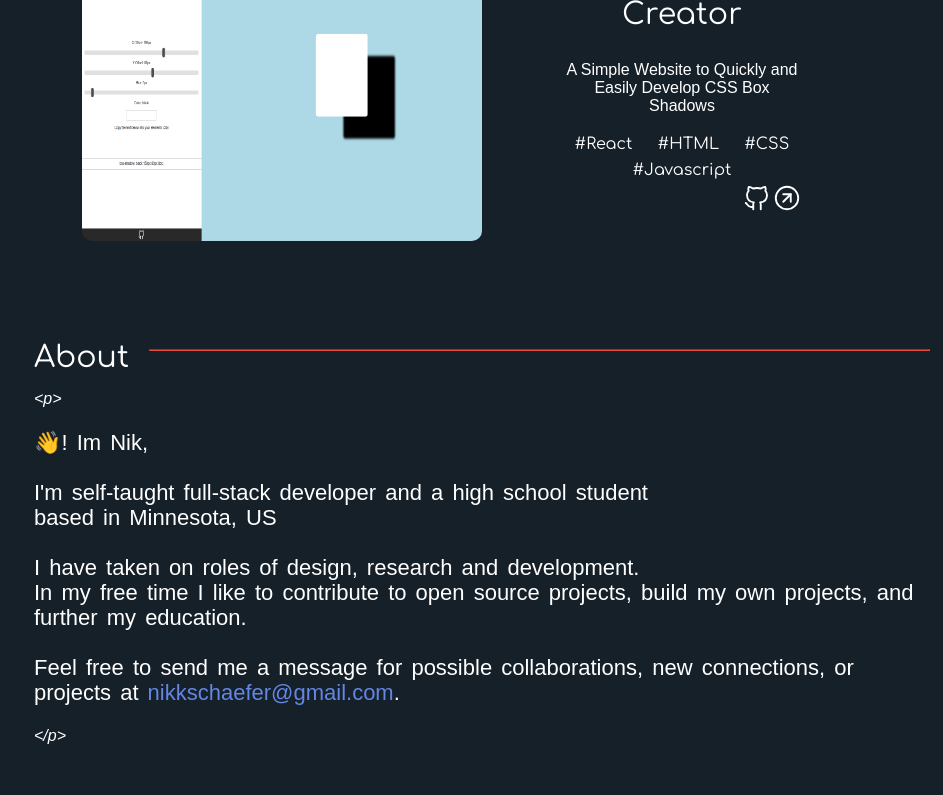
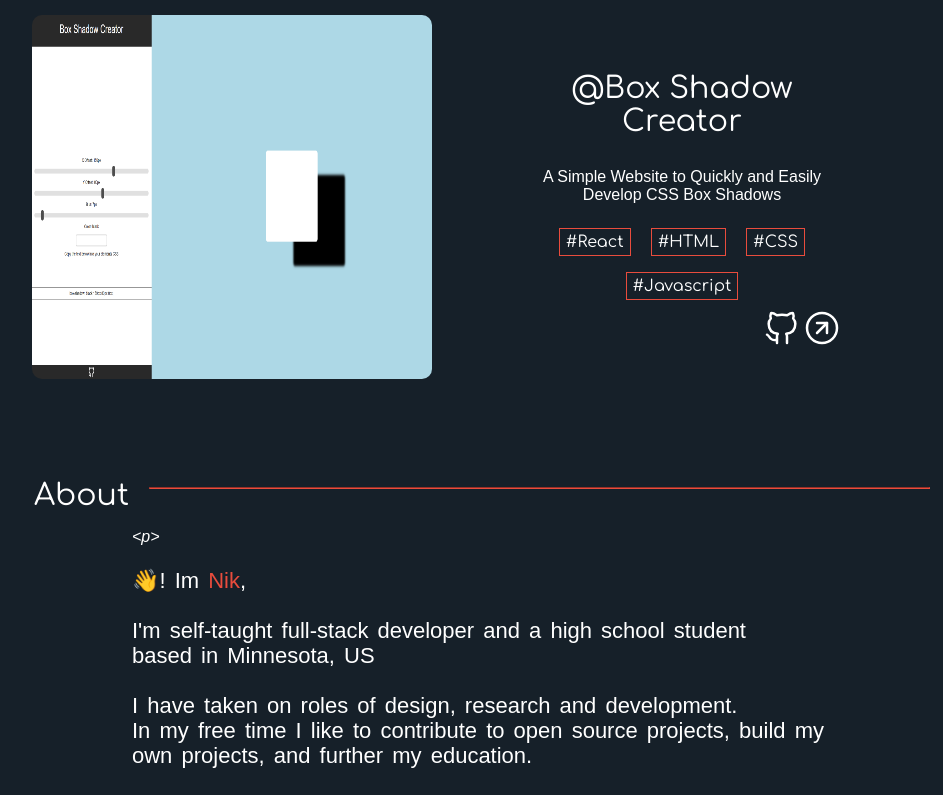
Before and after one commit to NikSchaefer/portfolio-v1, a React (Create React App) app: page / in a window 1280 px wide. Shown: the part 3200-3995 px from the top of the page, without its empty margins (158-1101 px from the left). Built offline with nearby package versions, Linux system fonts and the light colour scheme.

Commit message:
Project Borders ++

```diff
--- a/src/App.css
+++ b/src/App.css
@@ -589,6 +589,7 @@ circle {
 
 .about-div {
     width: 70%;
+    max-width: 700px;
     margin: auto;
     margin-bottom: 200px;
 }
@@ -632,7 +633,7 @@ circle {
 .project-div {
     display: flex;
     flex-direction: row;
-    width: 800px;
+    width: 900px;
     color: var(--font-color);
     border-radius: 10px;
     margin: 100px auto;
@@ -669,26 +670,33 @@ circle {
 }
 
 .project-link-img {
-    width: 30px;
+    width: 40px;
     border-radius: 50px;
     transition: all ease-in-out 0.3s;
 }
 
 .project-link-img:hover {
     background-color: var(--accent);
+    cursor: pointer;
+}
+
+.project-link {
+    display:inline;
 }
 
 .project-tag-div {
     display: flex;
     flex-wrap: wrap;
     font-family: "Comfortaa", sans-serif;
+    justify-content: center;
 }
 
 .project-tag {
     padding: 4px 6px;
     color: var(--font-color);
     transition: all ease-in-out 0.3s;
-    margin: auto;
+    margin: 8px 10px;
+    border: solid var(--accent) 1px;
 }
 
 .project-tag:hover {
@@ -724,7 +732,7 @@ circle {
 footer {
     color: white;
     padding: 40px 0;
-    border-top: var(--color-primary) solid 1px;
+    border-top: var(--accent) solid 1px;
 }
 
 .footer-main-text {
--- a/src/Pages/Components/Project.js
+++ b/src/Pages/Components/Project.js
@@ -20,8 +20,8 @@ const Project = (props) => {
                     <Links skills={props.skills} />
                 </div>
                 <div className='project-link-div'>
-                    <a href={props.github} className='project-link'><img alt='' className='project-link-img' src={github} /></a>
-                    <a href={props.link} className='project-link'><img alt='' className='project-link-img' src={GoTo} /></a>
+                    <p onClick={function () { window.open(props.github) }} className='project-link'><img alt='' className='project-link-img' src={github} /></p>
+                    <p onClick={function () { window.open(props.link) }} className='project-link'><img alt='' className='project-link-img' src={GoTo} /></p>
                 </div>
             </div>
         </div>
--- a/src/Pages/Sections/About.js
+++ b/src/Pages/Sections/About.js
@@ -10,7 +10,7 @@ const About = () => {
             <div className='about-div'>
                 <p className='about-tag'> {'<p>'} </p>
                 <p className='about-text'>
-                    <span role='img' aria-label='wave'>👋</span>! Im Nik,<br /><br />
+                    <span role='img' aria-label='wave'>👋</span>! Im <span style={{ color:'var(--accent)'}}>Nik</span>,<br /><br />
                     I'm self-taught full-stack developer and a high school student
                     <br />
                     based in Minnesota, US <br /><br />
```
Also changed, not shown: src/Pages/Images/chevronDown.svg.
